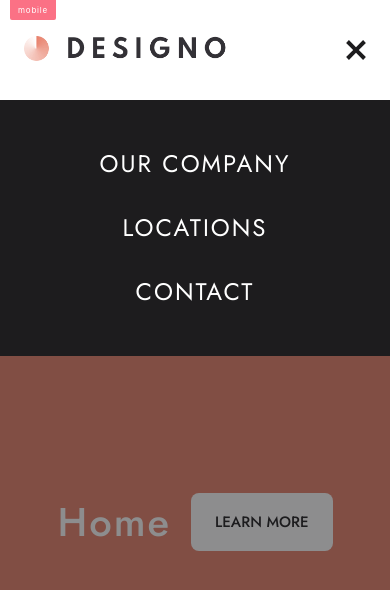
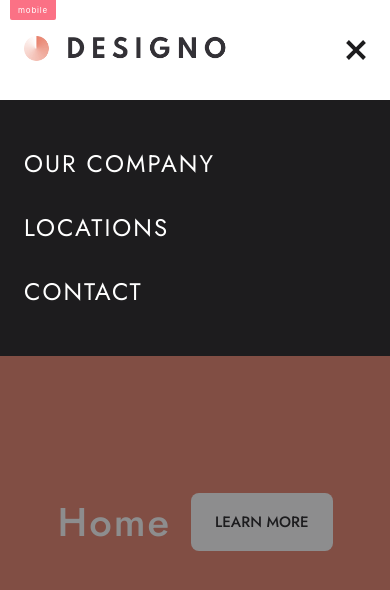
Before and after one commit to Euuphi/designo, a React (Vite) app: page / in a window 390 px wide. Both pictures are taken after a click on the button 354 px from the left and 49 px from the top of the page. Shown: the top 590 px of the page. Built offline with nearby package versions, Linux system fonts and the light colour scheme.

Commit message:
Rename header nav and extract nav links

```diff
--- a/src/components/Header/Header.tsx
+++ b/src/components/Header/Header.tsx
@@ -6,7 +6,7 @@ import iconHamburger from "@/assets/shared/mobile/icon-hamburger.svg";
 import iconClose from "@/assets/shared/mobile/icon-close.svg";
 // Components
 import { NavLink } from "react-router-dom";
-import Nav from "./Nav";
+import HeaderNav from "./HeaderNav";
 
 const Header = () => {
     const [showMobileMenu, setShowMobileMenu] = useState(false);
@@ -28,7 +28,7 @@ const Header = () => {
                 />
             </NavLink>
             {md ? (
-                <Nav />
+                <HeaderNav />
             ) : (
                 <button onClick={toggleMobileMenu}>
                     {showMobileMenu ? (
@@ -44,7 +44,7 @@ const Header = () => {
                     showMobileMenu ? "show top-full" : "hide top-0"
                 }`}
             >
-                <Nav />
+                <HeaderNav />
             </div>
         </header>
     );
--- /dev/null
+++ b/src/components/Header/HeaderNav.tsx
@@ -0,0 +1,14 @@
+import { NavLink } from "react-router-dom";
+import NavLinks from "../NavLinks";
+
+const HeaderNav = () => {
+    return (
+        <nav className="bg-black py-12 px-6 text-2xl uppercase tracking-[2px] text-white md:bg-transparent md:py-0 md:text-sm md:text-black">
+            <ul className="flex flex-col items-start gap-8 md:flex-row">
+                <NavLinks />
+            </ul>
+        </nav>
+    );
+};
+
+export default HeaderNav;
--- a/src/components/Header/Nav.tsx
+++ /dev/null
@@ -1,44 +0,0 @@
-import { NavLink } from "react-router-dom";
-
-const Nav = () => {
-    const activeClassName = "text-peach-light md:";
-
-    return (
-        <nav className="bg-black py-12 px-6 text-2xl uppercase tracking-[2px] text-white md:bg-transparent md:py-0 md:text-sm md:text-black">
-            <ul className="flex flex-col items-center gap-8 md:flex-row">
-                <li className="hover:underline">
-                    <NavLink
-                        to="/about"
-                        className={({ isActive }) =>
-                            isActive ? activeClassName : undefined
-                        }
-                    >
-                        Our Company
-                    </NavLink>
-                </li>
-                <li className="hover:underline">
-                    <NavLink
-                        to="/locations"
-                        className={({ isActive }) =>
-                            isActive ? activeClassName : undefined
-                        }
-                    >
-                        Locations
-                    </NavLink>
-                </li>
-                <li className="hover:underline">
-                    <NavLink
-                        to="/contact"
-                        className={({ isActive }) =>
-                            isActive ? activeClassName : undefined
-                        }
-                    >
-                        Contact
-                    </NavLink>
-                </li>
-            </ul>
-        </nav>
-    );
-};
-
-export default Nav;
--- /dev/null
+++ b/src/components/NavLinks.tsx
@@ -0,0 +1,42 @@
+import { NavLink } from "react-router-dom";
+
+const NavLinks = () => {
+    const activeClassName = "text-peach-light";
+
+    return (
+        <>
+            <li className="hover:underline">
+                <NavLink
+                    to="/about"
+                    className={({ isActive }) =>
+                        isActive ? activeClassName : undefined
+                    }
+                >
+                    Our Company
+                </NavLink>
+            </li>
+            <li className="hover:underline">
+                <NavLink
+                    to="/locations"
+                    className={({ isActive }) =>
+                        isActive ? activeClassName : undefined
+                    }
+                >
+                    Locations
+                </NavLink>
+            </li>
+            <li className="hover:underline">
+                <NavLink
+                    to="/contact"
+                    className={({ isActive }) =>
+                        isActive ? activeClassName : undefined
+                    }
+                >
+                    Contact
+                </NavLink>
+            </li>
+        </>
+    );
+};
+
+export default NavLinks;
```
